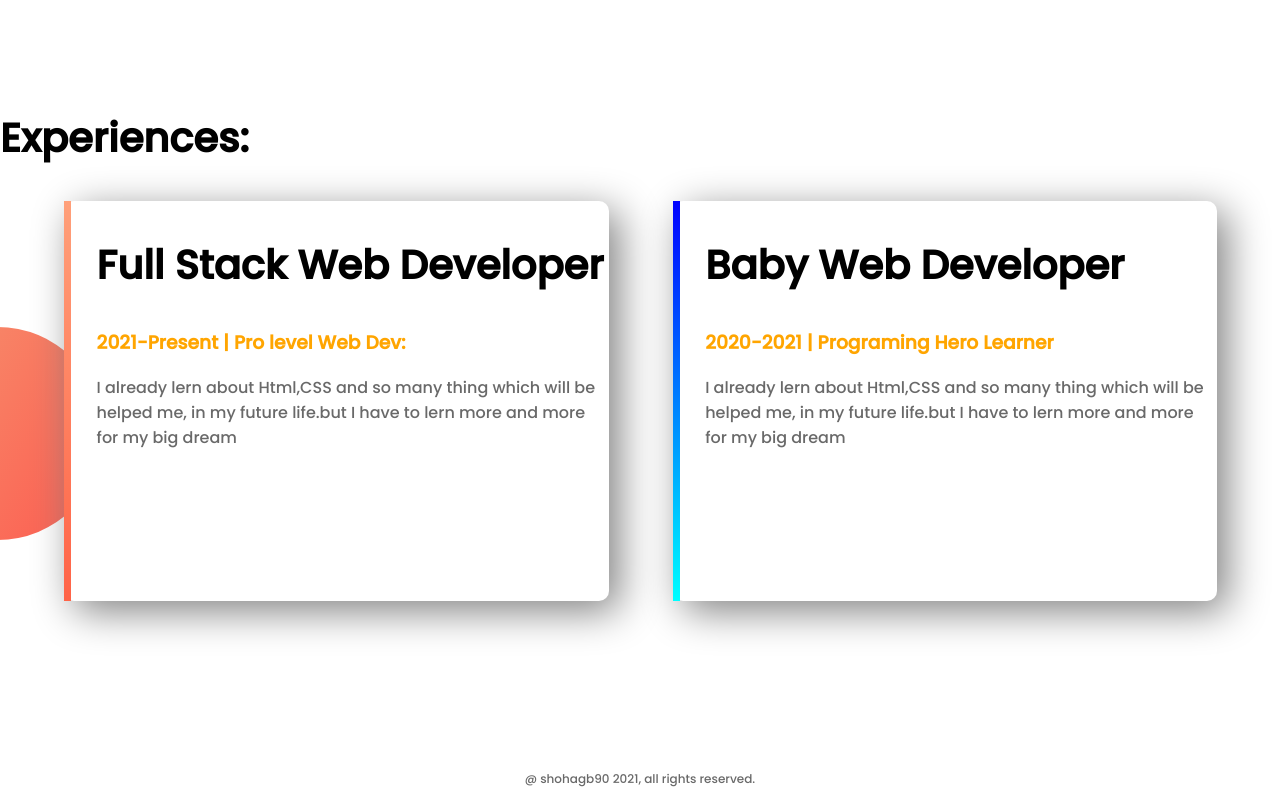
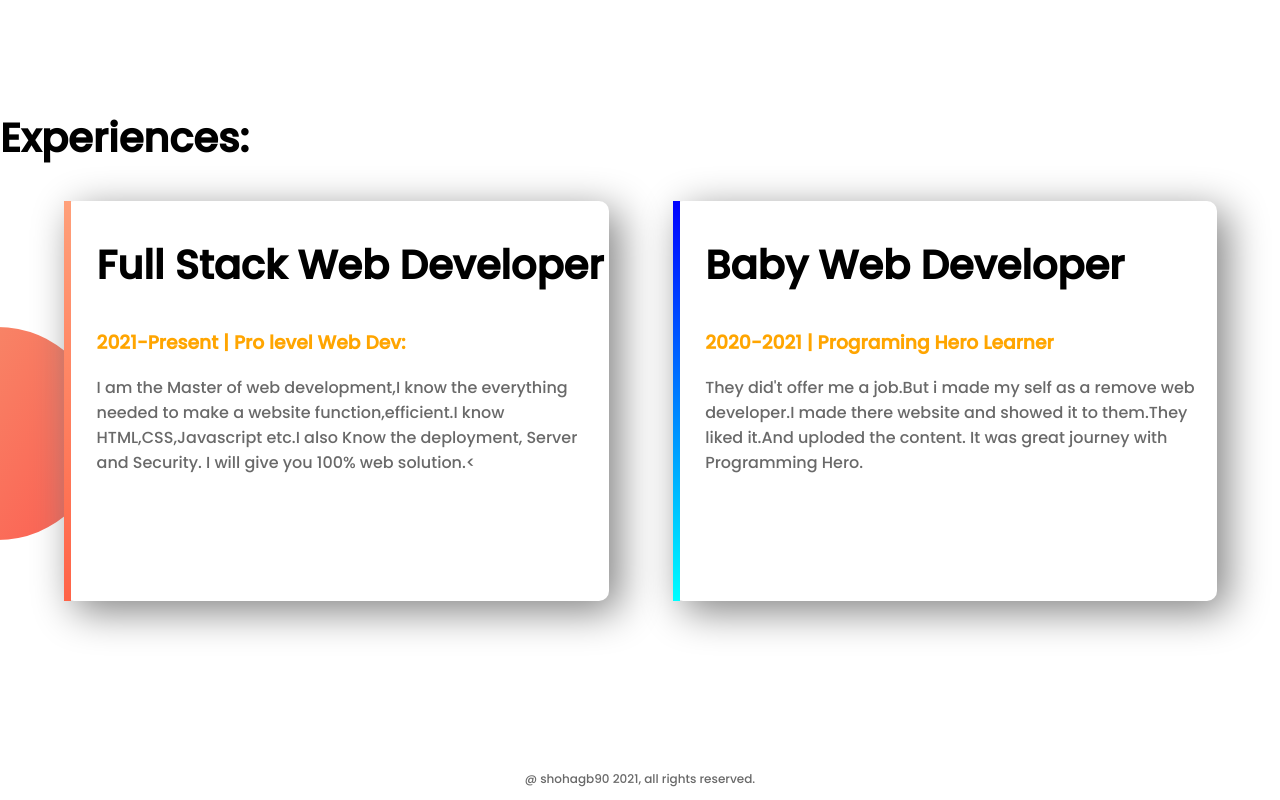
Before and after one commit to Shohagb90/web-portfolio, a plain HTML site: page index.html in a window 1280 px wide. Shown: the part 1225-2025 px from the top of the page. Drawn offline with Linux system fonts and the light colour scheme.

Commit message:
final change

```diff
--- a/index.html
+++ b/index.html
@@ -47,7 +47,7 @@
 
 <h3 class="orange-highlight">2021-Present | Pro level Web Dev:</h3>
 
-<p>I already lern about Html,CSS and so many thing which will be helped me, in my future life.but  I have to lern more and more for my big dream</p>
+<p>I am the Master of web development,I know the everything needed to make a website function,efficient.I know HTML,CSS,Javascript etc.I also Know the deployment, Server and Security. I will give you 100% web solution.<</p>
 </div>
 
 <div id="baby-web" class="half-width single-experiance">
@@ -55,7 +55,7 @@
 
     <h3 class="orange-highlight">2020-2021 | Programing Hero Learner</h3>
 
-    <p>I already lern about Html,CSS and so many thing which will be helped me, in my future life.but  I have to lern more and more for my big dream</p>
+    <p>They did't offer me a job.But i made my self as a remove web developer.I made there website and showed it to them.They liked it.And uploded the content. It was great journey with Programming Hero. </p>
 </div>
     </section>
     <footer>
```
